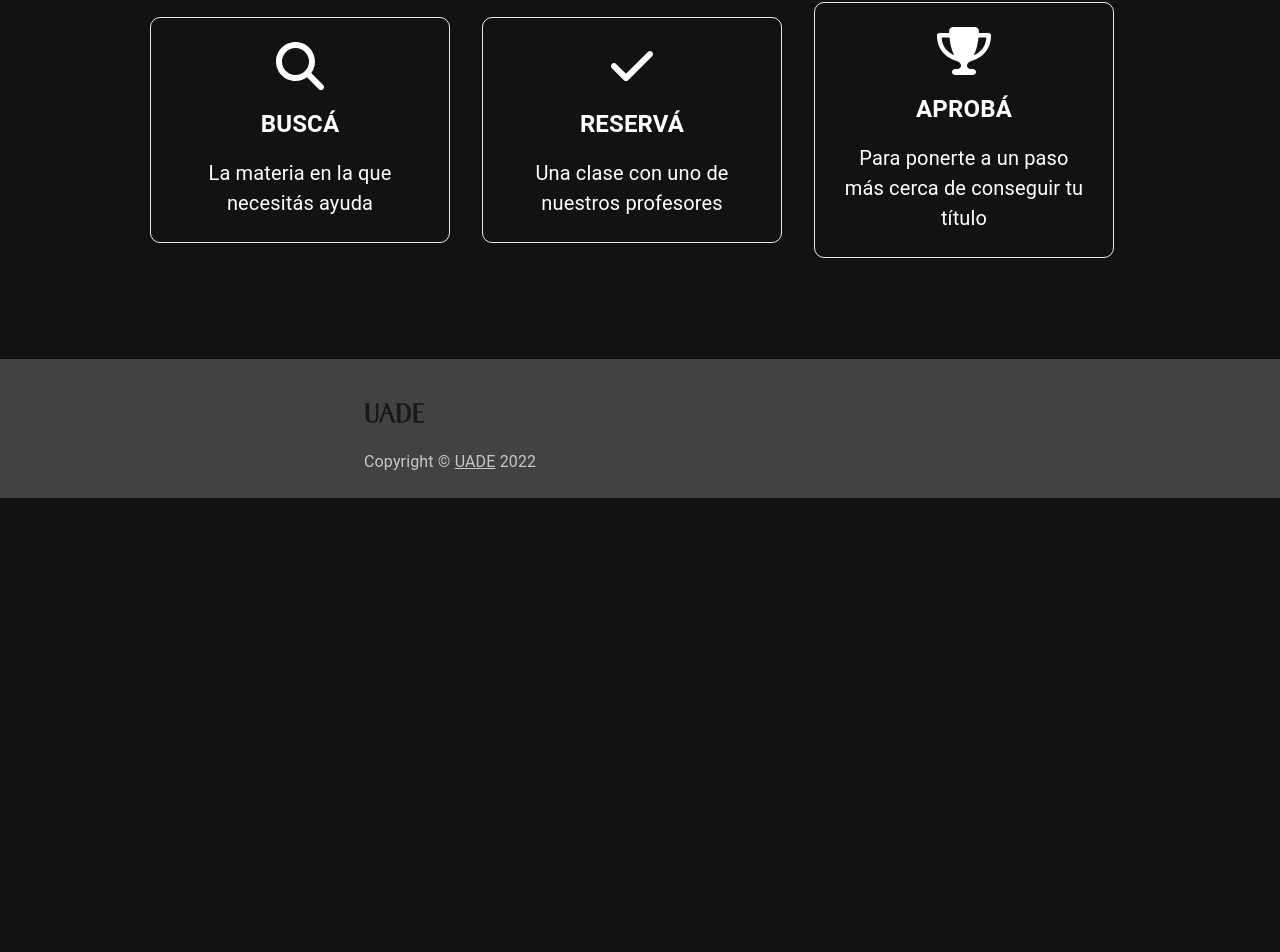
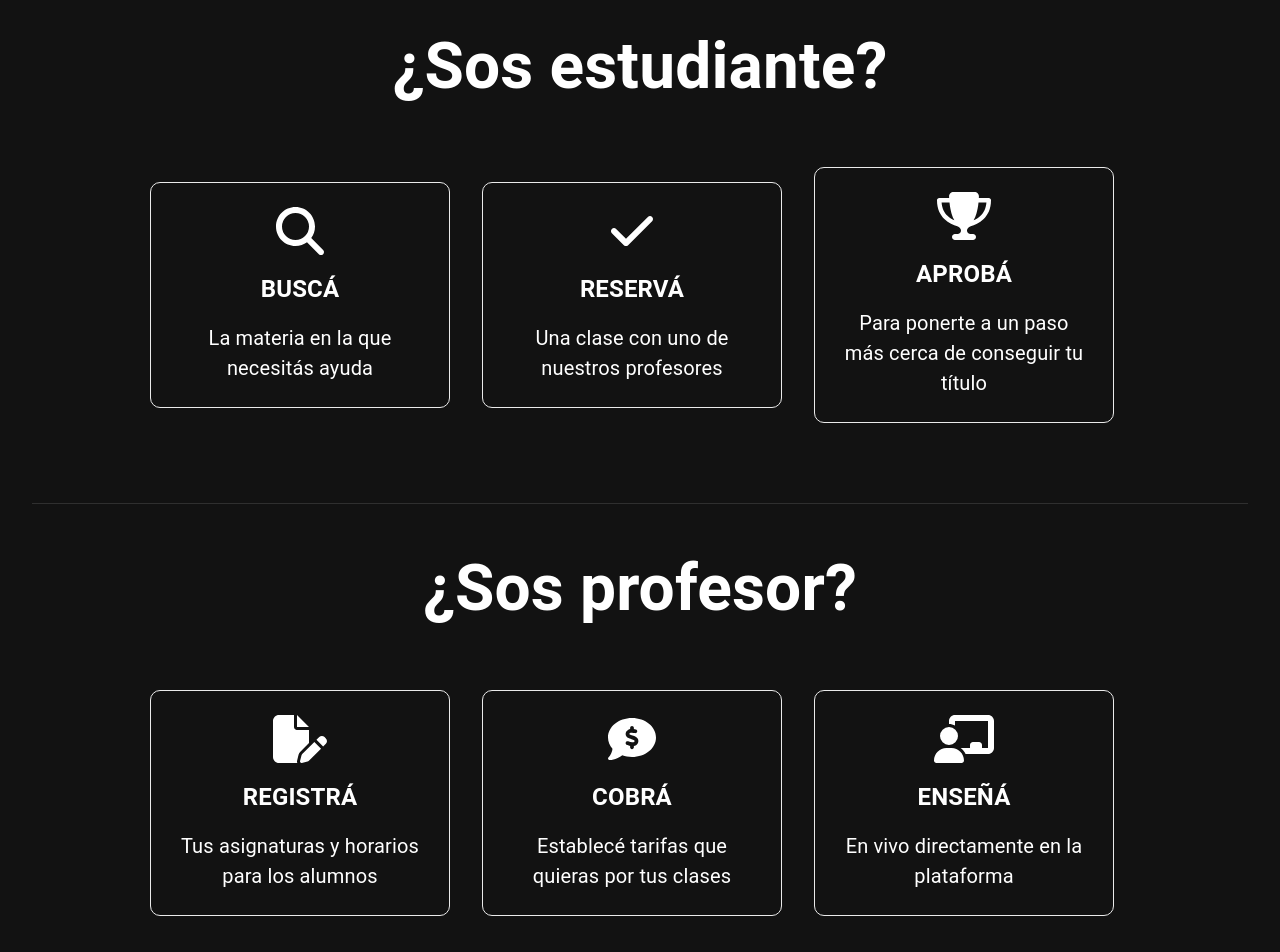
Before and after one commit to 3nu3l/marketplace-profesores-particulares, a Next.js app in the folder frontend/: page / in a window 1280 px wide. Shown: the part 505-1457 px from the top of the page. Before the commit the page ends 1003 px from the top, so only its background shows below. Built offline with nearby package versions, Linux system fonts and the light colour scheme.

Commit message:
Added links to feature boxes

```diff
--- a/frontend/pages/index.js
+++ b/frontend/pages/index.js
@@ -1,8 +1,8 @@
 import styles from '../styles/Home.module.css'
 import SubjectSearchBar from '../src/components/autocompleteSearch'
-import { Button, Grid } from '@mui/material';
+import { Button, Divider, Grid } from '@mui/material';
 import FeatureBox from '../src/components/featureBox'
-import { faCheck, faTrophy,faMagnifyingGlass  } from "@fortawesome/free-solid-svg-icons";
+import { faCheck, faTrophy, faMagnifyingGlass, faChalkboardUser, faFilePen, faCommentDollar } from "@fortawesome/free-solid-svg-icons";
 
 export default function Home() {
   return (
@@ -30,22 +30,45 @@ export default function Home() {
 
         <p className={styles.description}>
           Encontrá clases y profesores en el horario que más te convenga
-          {/* <FontAwesomeIcon  className="icon" icon={faCheck} /> */}
-
-
         </p>
 
-        <div>
+        <Divider style={{width:'100%'}} variant='middle' />
+
+        <h1 className={styles.title} style={{marginTop: '3rem', marginBottom:'4rem'}}>
+          ¿Sos estudiante?
+        </h1>
+
+        <div style={{marginBottom: '4rem'}}>
           <Grid
             container
             spacing={2}
             direction="row"
             justify="space-between"
             alignItems="center">
-              <FeatureBox title="BUSCÁ" description="La materia en la que necesitás ayuda" icon={faMagnifyingGlass} />
-              <FeatureBox title="RESERVÁ" description="Una clase con uno de nuestros profesores" icon={faCheck} />
-              <FeatureBox title="APROBÁ" description="Para ponerte a un paso más cerca de conseguir tu título" icon={faTrophy} />
-          </Grid></div>
+              <FeatureBox title="BUSCÁ" description="La materia en la que necesitás ayuda" icon={faMagnifyingGlass} pageLink="signin" />
+              <FeatureBox title="RESERVÁ" description="Una clase con uno de nuestros profesores" icon={faCheck} pageLink="signin" />
+              <FeatureBox title="APROBÁ" description="Para ponerte a un paso más cerca de conseguir tu título" icon={faTrophy} pageLink="signin" />
+          </Grid>
+        </div>
+
+        <Divider style={{width:'100%'}} variant='middle' />
+
+        <h1 className={styles.title} style={{marginTop: '3rem', marginBottom:'4rem'}}>
+          ¿Sos profesor?
+        </h1>
+
+        <div style={{marginBottom:'4rem'}}>
+          <Grid
+            container
+            spacing={2}
+            direction="row"
+            justify="space-between"
+            alignItems="center">
+              <FeatureBox title="REGISTRÁ" description="Tus asignaturas y horarios para los alumnos" icon={faFilePen} pageLink="registrationClass" />
+              <FeatureBox title="COBRÁ" description="Establecé tarifas que quieras por tus clases " icon={faCommentDollar} pageLink="registrationClass" />
+              <FeatureBox title="ENSEÑÁ" description="En vivo directamente en la plataforma" icon={faChalkboardUser} pageLink="registrationClass" />
+          </Grid>
+        </div>
       </main>
     </div>
   )
--- a/frontend/src/components/featureBox.tsx
+++ b/frontend/src/components/featureBox.tsx
@@ -3,7 +3,7 @@ import styles from '../../styles/Home.module.css'
 import Link from 'next/link'
 import { FontAwesomeIcon } from "@fortawesome/react-fontawesome";
 
-export default function FeatureBox({ icon, title, description }) {
+export default function FeatureBox({ icon, title, description, pageLink }) {
     const centered = {
         display: 'flex',
         alignItems: 'center',
@@ -12,7 +12,7 @@ export default function FeatureBox({ icon, title, description }) {
 
     return (
         <div className={styles.grid}>
-            <Link href="/">
+            <Link href={pageLink}>
                 <a className={styles.card}>
                     <div style={{marginBottom: '1rem'}}>
                         <FontAwesomeIcon icon={icon} size="3x" className={styles.icon} style={{display: 'block', margin: 'auto'}} />
```
